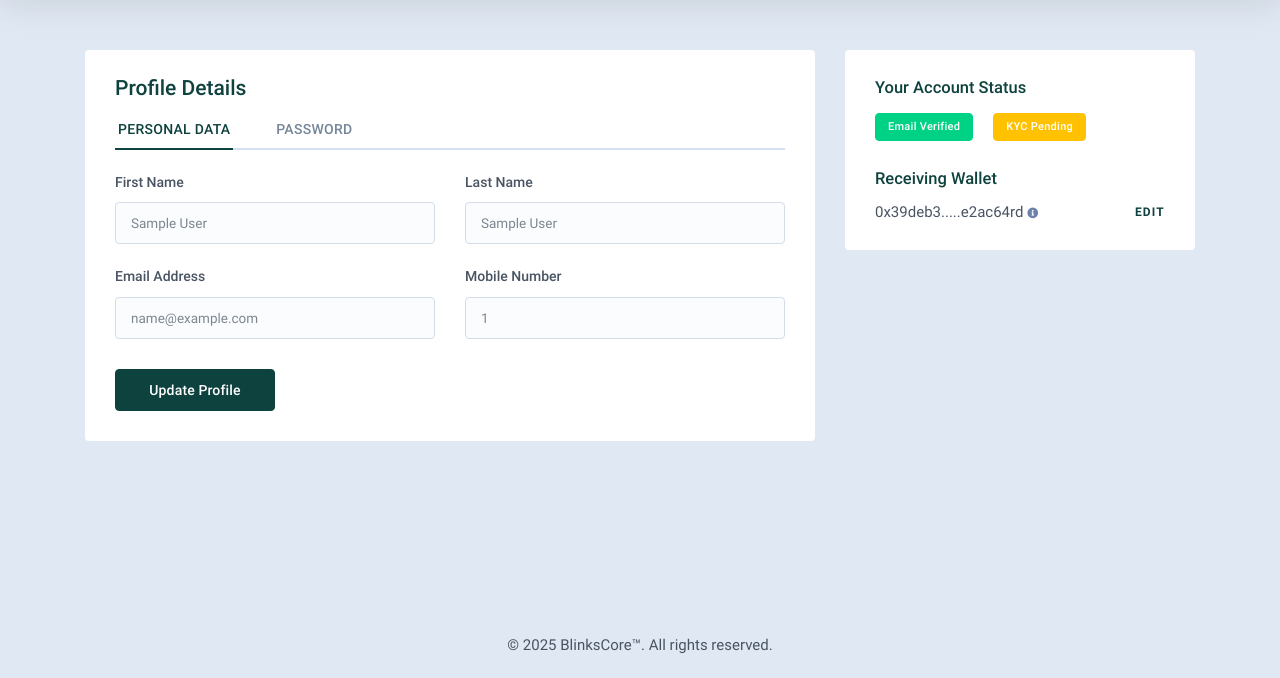
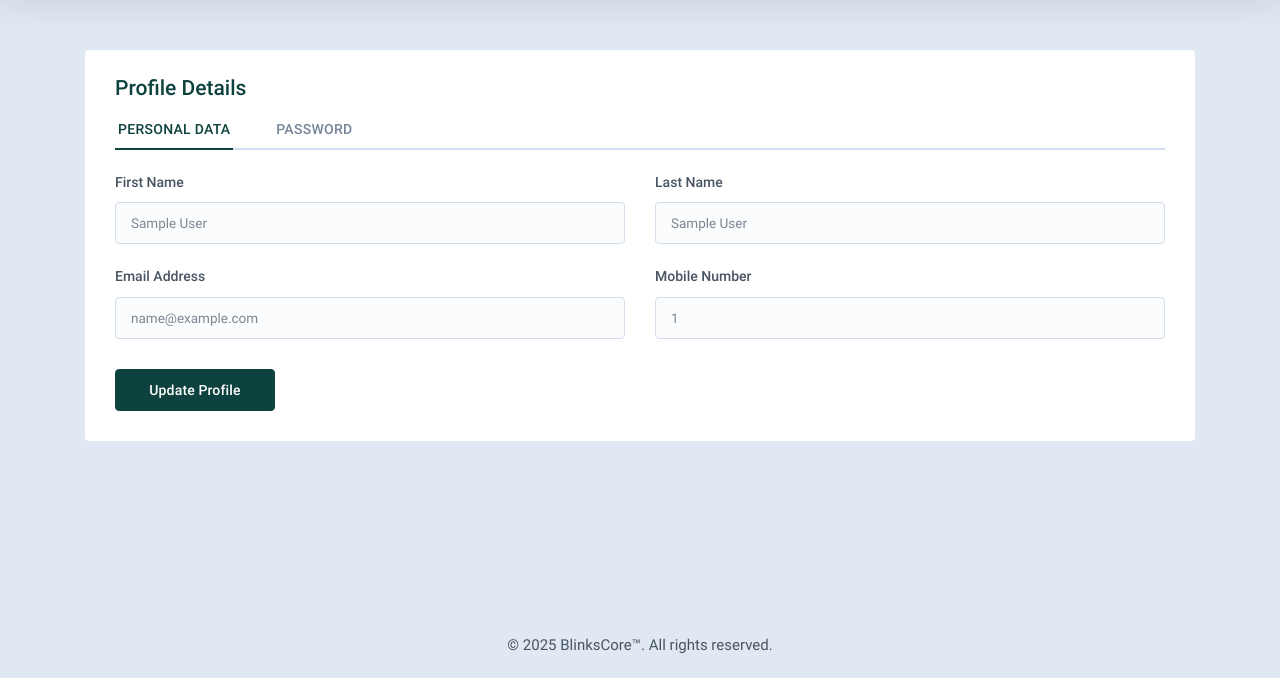
Before and after one commit to codystack/blinkscore_app, a PHP site: page /blinkscore_app/profile in a window 1280 px wide. Shown: the part 122-800 px from the top of the page. Run offline with PHP 8.4, Linux system fonts and the light colour scheme; the visitor is signed in with stand-in values (Sample User, id 1); some libraries are stand-ins or nearby versions; some web fonts are replaced.

Commit message:
User profile details added

```diff
--- a/profile.php
+++ b/profile.php
@@ -6,7 +6,7 @@ include "./components/top_navbar.php";
     <div class="page-content">
         <div class="container">
             <div class="row">
-                <div class="main-content col-lg-8">
+                <div class="main-content col-lg-12">
                     <div class="content-area card">
                         <div class="card-innr">
                             <div class="card-head">
@@ -60,68 +60,50 @@ include "./components/top_navbar.php";
 
                                 <!-- .tab-pane -->
                                 <div class="tab-pane fade" id="password">
+                                    <form id="passwordForm">
                                         <div class="row">
                                             <div class="col-md-6">
-                                            <div class="input-item input-with-label"><label for="old-pass" class="input-item-label">Old Password</label><input class="input-bordered" type="password" id="old-pass" name="old-pass"></div>
-                                            <!-- .input-item -->
+                                                <div class="input-item input-with-label">
+                                                    <label for="old-pass" class="input-item-label">Old Password</label>
+                                                    <input class="input-bordered" type="password" id="old-pass" name="old_pass" required>
                                                 </div>
-                                        <!-- .col -->
                                             </div>
-                                    <!-- .row -->
+                                        </div>
+
                                         <div class="row">
                                             <div class="col-md-6">
-                                            <div class="input-item input-with-label"><label for="new-pass" class="input-item-label">New Password</label><input class="input-bordered" type="password" id="new-pass" name="new-pass"></div>
-                                            <!-- .input-item -->
+                                                <div class="input-item input-with-label">
+                                                    <label for="new-pass" class="input-item-label">New Password</label>
+                                                    <input class="input-bordered" type="password" id="new-pass" name="new_pass" required>
                                                 </div>
-                                        <!-- .col -->
+                                            </div>
                                             <div class="col-md-6">
-                                            <div class="input-item input-with-label"><label for="confirm-pass" class="input-item-label">Confirm New Password</label><input class="input-bordered" type="password" id="confirm-pass" name="confirm-pass"></div>
-                                            <!-- .input-item -->
+                                                <div class="input-item input-with-label">
+                                                    <label for="confirm-pass" class="input-item-label">Confirm New Password</label>
+                                                    <input class="input-bordered" type="password" id="confirm-pass" name="confirm_pass" required>
                                                 </div>
-                                        <!-- .col -->
                                             </div>
-                                    <!-- .row -->
-                                    <div class="note note-plane note-info pdb-1x"><em class="fas fa-info-circle"></em>
-                                        <p>Password should be minmum 8 letter and include lower and uppercase letter.</p>
                                         </div>
+
+                                        <div class="note note-plane note-info pdb-1x">
+                                            <em class="fas fa-info-circle"></em>
+                                            <p>Password should be minimum 8 characters, and include lowercase and uppercase letters.</p>
+                                        </div>
+
                                         <div class="gaps-1x"></div>
-                                    <!-- 10px gap -->
-                                    <div class="d-sm-flex justify-content-between align-items-center"><button class="btn btn-primary">Update</button>
-                                        <div class="gaps-2x d-sm-none"></div><span class="text-success"><em class="ti ti-check-box"></em>  Changed Password</span></div>
+                                        <div class="d-sm-flex justify-content-between align-items-center">
+                                            <button type="submit" class="btn btn-primary">Update</button>
+                                        </div>
+                                    </form>
                                 </div>
                             </div>
                         </div>
                     </div>
                 </div>
-                <!-- .col -->
-                <div class="aside sidebar-right col-lg-4">
-                    <div class="account-info card">
-                        <div class="card-innr">
-                            <h6 class="card-title card-title-sm">Your Account Status</h6>
-                            <ul class="btn-grp">
-                                <li><a href="#" class="btn btn-auto btn-xs btn-success">Email Verified</a></li>
-                                <li><a href="#" class="btn btn-auto btn-xs btn-warning">KYC Pending</a></li>
-                            </ul>
-                            <div class="gaps-2-5x"></div>
-                            <h6 class="card-title card-title-sm">Receiving Wallet</h6>
-                            <div class="d-flex justify-content-between">
-                                <span>
-                                    <span>0x39deb3.....e2ac64rd</span>
-                                    <em class="fas fa-info-circle text-exlight" data-toggle="tooltip" data-placement="bottom" title="1 ETH = 100 TWZ"></em>
-                                </span>
-                                <a href="#" data-toggle="modal" data-target="#edit-wallet" class="link link-ucap">Edit</a>
             </div>
         </div>
     </div>
-                </div>
-                <!-- .col -->
-            </div>
-            <!-- .container -->
-        </div>
-        <!-- .container -->
-    </div>
 
-    <!-- Modal -->
     <div class="modal fade" id="edit-wallet" tabindex="-1">
         <div class="modal-dialog modal-dialog-md modal-dialog-centered">
             <div class="modal-content"><a href="#" class="modal-close" data-dismiss="modal" aria-label="Close"><em class="ti ti-close"></em></a>
@@ -160,3 +142,79 @@ include "./components/top_navbar.php";
 include "./modals/profile_update_modal.php";
 include "./components/footer.php";
 ?>
+
+    <script src="https://cdn.jsdelivr.net/npm/sweetalert2@11"></script>
+    <script>
+        document.addEventListener("DOMContentLoaded", () => {
+            const updateBtn = document.querySelector("#password button.btn.btn-primary");
+
+            updateBtn.addEventListener("click", async (e) => {
+                e.preventDefault();
+
+                const oldPass = document.getElementById("old-pass").value.trim();
+                const newPass = document.getElementById("new-pass").value.trim();
+                const confirmPass = document.getElementById("confirm-pass").value.trim();
+
+                if (!oldPass || !newPass || !confirmPass) {
+                    Swal.fire({
+                        icon: "error",
+                        title: "Error",
+                        text: "Please fill all fields.",
+                        timer: 3000,
+                        showConfirmButton: false
+                    });
+                    return;
+                }
+
+                const formData = new FormData();
+                formData.append("old_pass", oldPass);
+                formData.append("new_pass", newPass);
+                formData.append("confirm_pass", confirmPass);
+
+                updateBtn.disabled = true;
+                updateBtn.textContent = "Updating...";
+
+                try {
+                    const response = await fetch("./auth/update_password.php", {
+                        method: "POST",
+                        body: formData
+                    });
+
+                    const result = await response.json();
+
+                    if (result.success) {
+                        Swal.fire({
+                            icon: "success",
+                            title: "Password Updated",
+                            text: result.message,
+                            timer: 3000,
+                            showConfirmButton: false
+                        });
+                        document.getElementById("old-pass").value = "";
+                        document.getElementById("new-pass").value = "";
+                        document.getElementById("confirm-pass").value = "";
+                    } else {
+                        Swal.fire({
+                            icon: "error",
+                            title: "Error",
+                            text: result.message,
+                            timer: 3000,
+                            showConfirmButton: false
+                        });
+                    }
+                } catch (err) {
+                    Swal.fire({
+                        icon: "error",
+                        title: "Error",
+                        text: "Something went wrong. Try again later.",
+                        timer: 3000,
+                        showConfirmButton: false
+                    });
+                    console.error("Password Update Error:", err);
+                } finally {
+                    updateBtn.disabled = false;
+                    updateBtn.textContent = "Update";
+                }
+            });
+        });
+    </script>
```
Also changed, not shown: auth/update_password.php (added, +49 -0 lines). Lines whose indentation alone changed are shown as unchanged.
